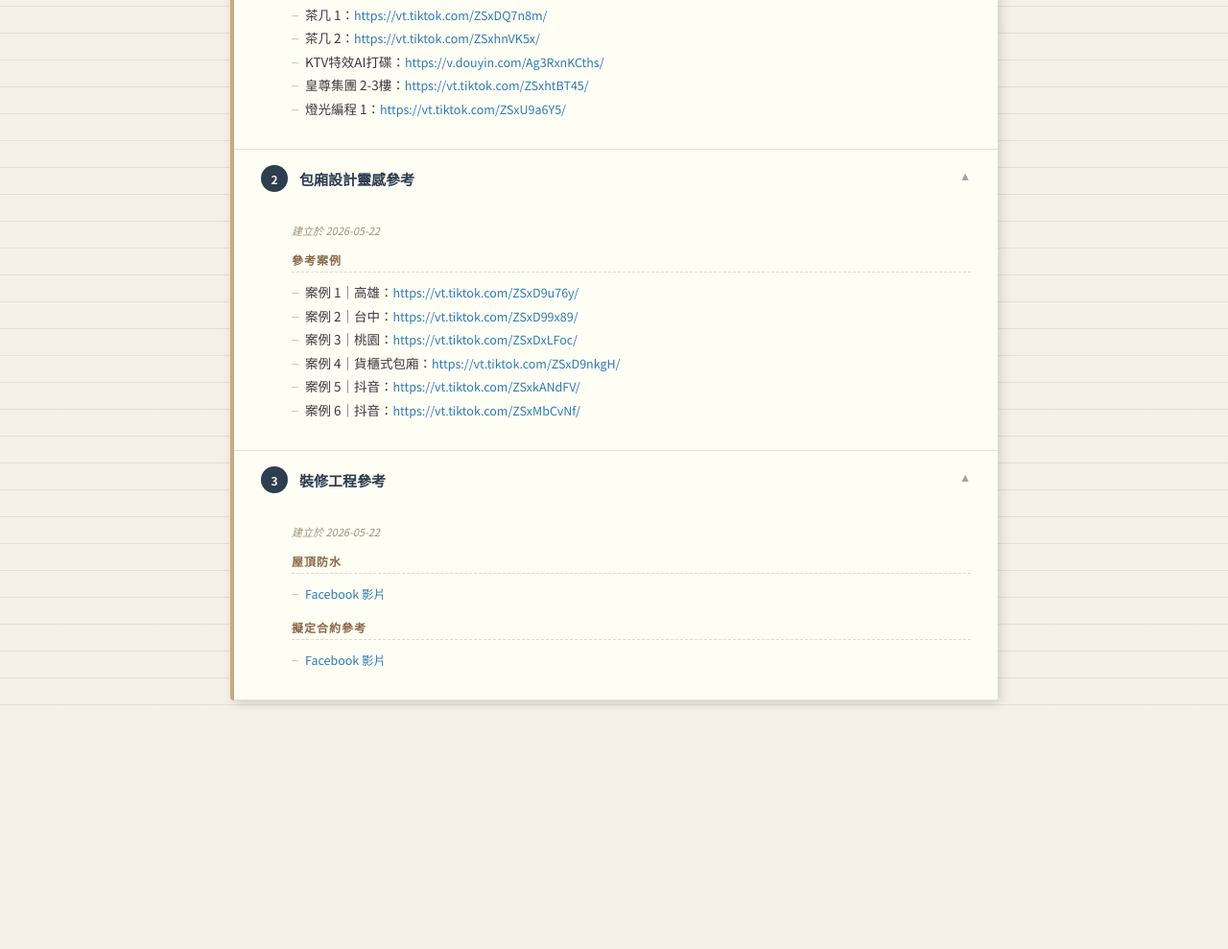
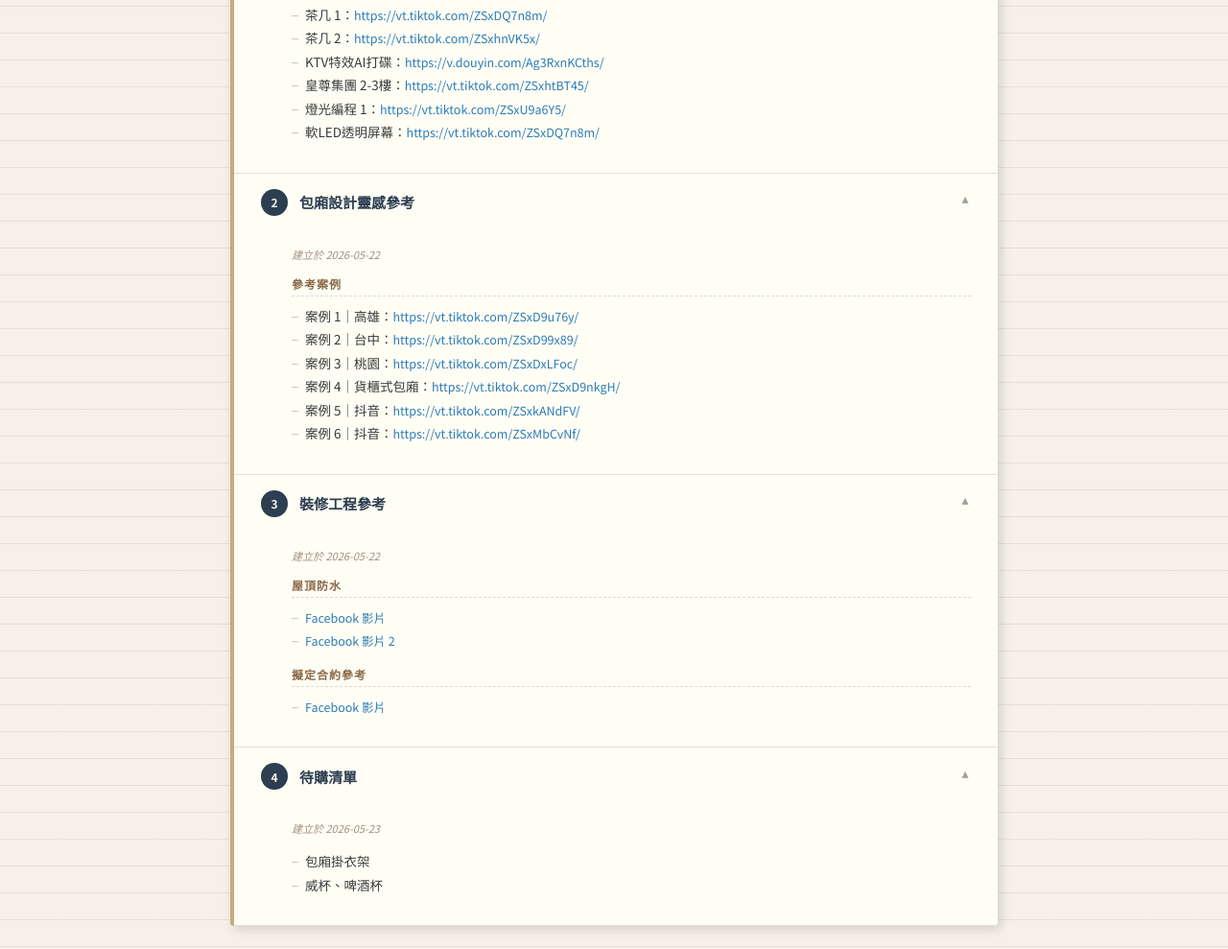
Before and after one commit to wytu4000/maizui-notebook, a plain HTML site: page index.html in a window 1280 px wide. Shown: the part 413-1402 px from the top of the page at 96% size. Before the commit the page ends 1167 px from the top, so only its background shows below. Drawn offline with Linux system fonts and the light colour scheme.

Commit message:
更新備忘錄

```diff
--- a/index.html
+++ b/index.html
@@ -97,6 +97,7 @@
         <li>KTV特效AI打碟：<a href="https://v.douyin.com/Ag3RxnKCths/" target="_blank">https://v.douyin.com/Ag3RxnKCths/</a></li>
         <li>皇尊集團 2-3樓：<a href="https://vt.tiktok.com/ZSxhtBT45/" target="_blank">https://vt.tiktok.com/ZSxhtBT45/</a></li>
         <li>燈光編程 1：<a href="https://vt.tiktok.com/ZSxU9a6Y5/" target="_blank">https://vt.tiktok.com/ZSxU9a6Y5/</a></li>
+        <li>軟LED透明屏幕：<a href="https://vt.tiktok.com/ZSxDQ7n8m/" target="_blank">https://vt.tiktok.com/ZSxDQ7n8m/</a></li>
       </ul>
     </div>
   </div>
@@ -134,10 +135,27 @@
       <div class="section-title">屋頂防水</div>
       <ul class="entry-items">
         <li><a href="https://www.facebook.com/share/r/1G48i68uU2/?mibextid=wwXIfr" target="_blank">Facebook 影片</a></li>
+        <li><a href="https://www.facebook.com/share/r/18LzuE7euk/?mibextid=wwXIfr" target="_blank">Facebook 影片 2</a></li>
       </ul>
       <div class="section-title">擬定合約參考</div>
       <ul class="entry-items">
         <li><a href="https://www.facebook.com/share/v/1CJ9BWoSQ5/?mibextid=wwXIfr" target="_blank">Facebook 影片</a></li>
+      </ul>
+    </div>
+  </div>
+
+  <!-- #4 待購清單 -->
+  <div class="project open" id="proj4">
+    <div class="project-header" onclick="toggle('proj4')">
+      <div class="project-num">4</div>
+      <div class="project-title">待購清單</div>
+      <span class="project-toggle">▼</span>
+    </div>
+    <div class="project-body">
+      <div class="date-tag">建立於 2026-05-23</div>
+      <ul class="entry-items">
+        <li>包廂掛衣架</li>
+        <li>威杯、啤酒杯</li>
       </ul>
     </div>
   </div>
```
